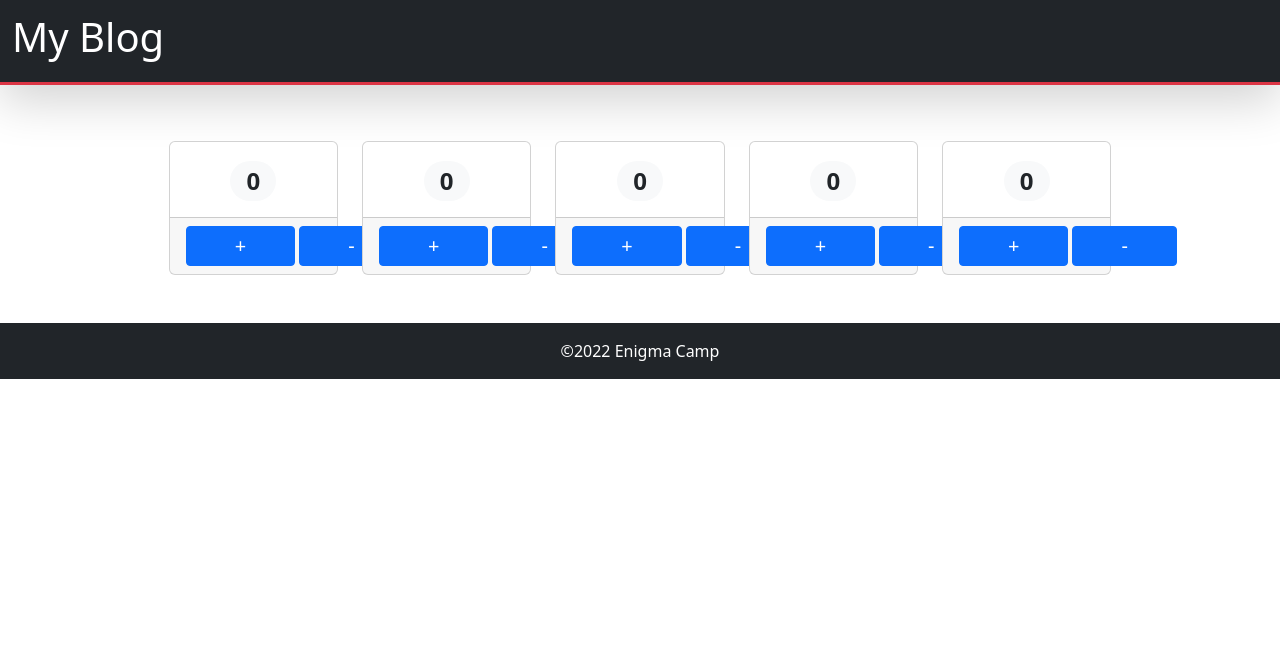
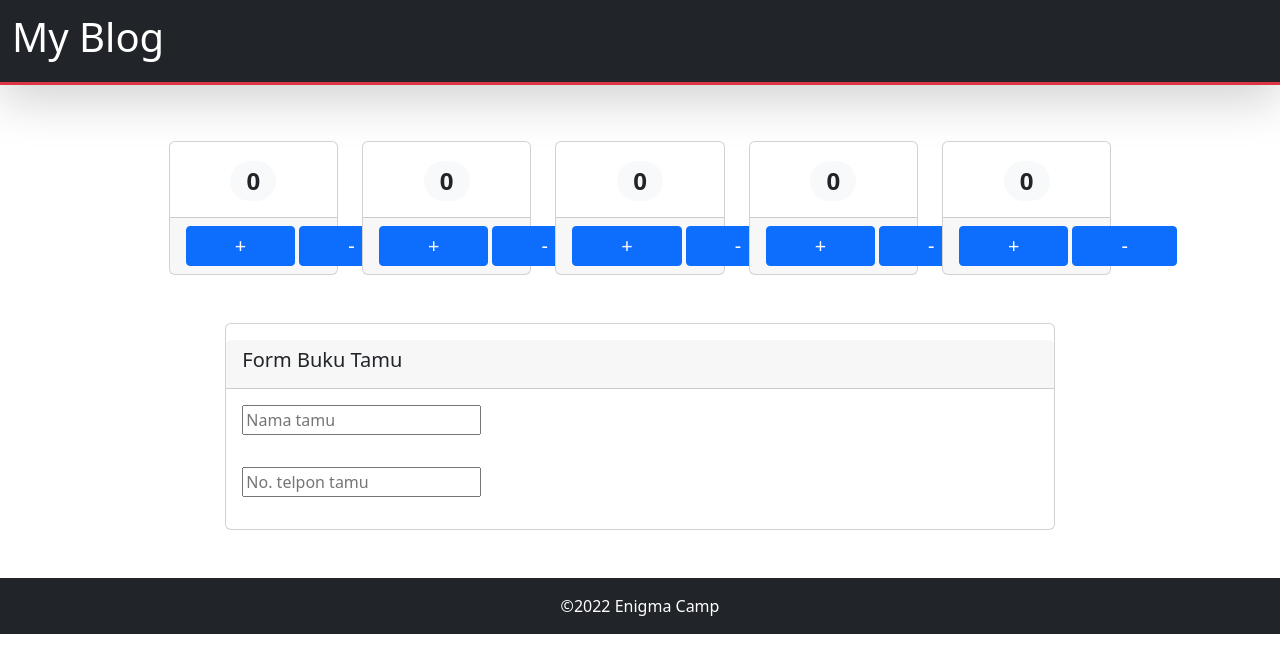
Before and after one commit to adisthya/reactjs-class-materials, a React (Create React App) app: page / in a window 1280 px wide. Shown: the top 672 px of the page. Built offline with nearby package versions, Linux system fonts and the light colour scheme.

Commit message:
Form preparation

```diff
--- a/src/app/App.js
+++ b/src/app/App.js
@@ -1,5 +1,6 @@
 import { Container } from 'react-bootstrap';
 import { Counter } from '../counter/Counter';
+import { GuestForm } from '../guest-book/GuestForm';
 import { Footer } from '../layout/Footer';
 import { Header } from '../layout/Header';
 
@@ -8,6 +9,7 @@ export function App() {
     <Container fluid>
       <Header />
       <Counter />
+      <GuestForm />
       <Footer />
     </Container>
   );
--- /dev/null
+++ b/src/guest-book/GuestForm.js
@@ -0,0 +1,32 @@
+import { Component, createRef } from "react";
+import { Card, Col, Row } from "react-bootstrap";
+
+export class GuestForm extends Component {
+  constructor(props) {
+    super(props);
+
+    this.state = {
+      guestName: 'Jastin Bleber'
+    };
+  }
+
+  render() {
+    return (
+      <Row as="section" className="d-flex justify-content-center">
+        <Col sm="8">
+          <Card className="mb-5 py-3">
+            <Card.Header>
+              <Card.Title>Form Buku Tamu</Card.Title>
+            </Card.Header>
+            <Card.Body>
+              <input type="text" placeholder="Nama tamu" name="guestName" />
+            </Card.Body>
+            <Card.Body>
+              <input type="text" placeholder="No. telpon tamu" name="guestPhone" />
+            </Card.Body>
+          </Card>
+        </Col>
+      </Row>
+    );
+  }
+}
```
